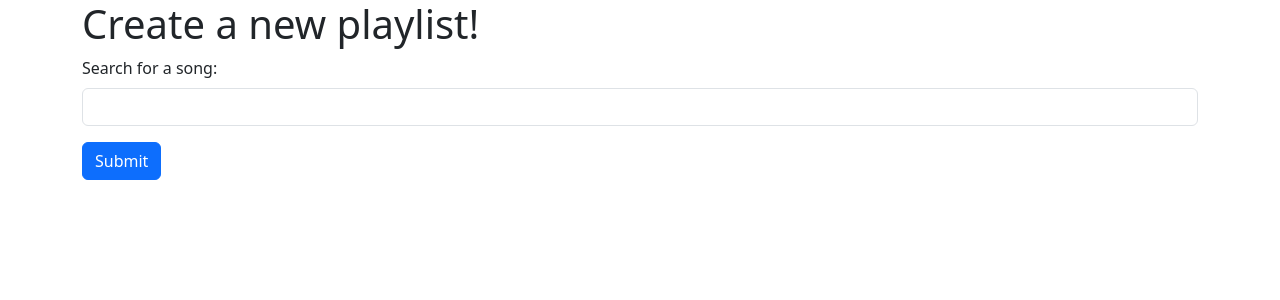
After one commit to mejonyu/yale-wrapped, a Flask app: page /search_page in a window 1280 px wide. The commit adds this page. Shown: the top 300 px of the page. Run offline with Flask 3, Linux system fonts and the light colour scheme.

Commit message:
Implement search page, create playlist, and add song to playlist functionality

```diff
--- a/static/main.js
+++ b/static/main.js
@@ -1,93 +1,7 @@
-const clientId = "90b2898c5e57448db258e1be673ea7b5"; // Replace with your client ID
-const params = new URLSearchParams(window.location.search);
-const code = params.get("code");
+const form = document.getElementById("song-form");
+const songInput = document.getElementById("song");
 
-alert('hi');
-
-if (!code) {
-    redirectToAuthCodeFlow(clientId);
-} else {
-    const accessToken = await getAccessToken(clientId, code);
-    const profile = await fetchProfile(accessToken);
-    populateUI(profile);
-}
-
-async function redirectToAuthCodeFlow(clientId) {
-    const verifier = generateCodeVerifier(128);
-    const challenge = await generateCodeChallenge(verifier);
-
-    localStorage.setItem("verifier", verifier);
-
-    const params = new URLSearchParams();
-    params.append("client_id", clientId);
-    params.append("response_type", "code");
-    params.append("redirect_uri", "http://localhost:5173/callback");
-    params.append("scope", "user-read-private user-read-email");
-    params.append("code_challenge_method", "S256");
-    params.append("code_challenge", challenge);
-
-    document.location = `https://accounts.spotify.com/authorize?${params.toString()}`;
-}
-
-function generateCodeVerifier(length) {
-    let text = '';
-    let possible = 'ABCDEFGHIJKLMNOPQRSTUVWXYZabcdefghijklmnopqrstuvwxyz0123456789';
-
-    for (let i = 0; i < length; i++) {
-        text += possible.charAt(Math.floor(Math.random() * possible.length));
-    }
-    return text;
-}
-
-async function generateCodeChallenge(codeVerifier) {
-    const data = new TextEncoder().encode(codeVerifier);
-    const digest = await window.crypto.subtle.digest('SHA-256', data);
-    return btoa(String.fromCharCode.apply(null, [...new Uint8Array(digest)]))
-        .replace(/\+/g, '-')
-        .replace(/\//g, '_')
-        .replace(/=+$/, '');
-}
-
-async function getAccessToken(clientId, code) {
-    const verifier = localStorage.getItem("verifier");
-
-    const params = new URLSearchParams();
-    params.append("client_id", clientId);
-    params.append("grant_type", "authorization_code");
-    params.append("code", code);
-    params.append("redirect_uri", "http://localhost:5173/callback");
-    params.append("code_verifier", verifier);
-
-    const result = await fetch("https://accounts.spotify.com/api/token", {
-        method: "POST",
-        headers: { "Content-Type": "application/x-www-form-urlencoded" },
-        body: params
-    });
-
-    const { access_token } = await result.json();
-    return access_token;
-}
-
-async function fetchProfile(token) {
-    const result = await fetch("https://api.spotify.com/v1/me", {
-        method: "GET", headers: { Authorization: `Bearer ${token}` }
-    });
-
-    return await result.json();
-}
-
-function populateUI(profile) {
-    document.getElementById("displayName").innerText = profile.display_name;
-    if (profile.images[0]) {
-        const profileImage = new Image(200, 200);
-        profileImage.src = profile.images[0].url;
-        document.getElementById("avatar").appendChild(profileImage);
-        document.getElementById("imgUrl").innerText = profile.images[0].url;
-    }
-    document.getElementById("id").innerText = profile.id;
-    document.getElementById("email").innerText = profile.email;
-    document.getElementById("uri").innerText = profile.uri;
-    document.getElementById("uri").setAttribute("href", profile.external_urls.spotify);
-    document.getElementById("url").innerText = profile.href;
-    document.getElementById("url").setAttribute("href", profile.href);
-}
+form.addEventListener("submit", function (e) {
+    e.preventDefault();
+    window.location = 'http://127.0.0.1:8000/add_song_to_playlist?song=' + songInput.value;
+});
--- a/templates/index.html
+++ b/templates/profile_page.html
@@ -20,6 +20,5 @@
         </ul>
         </section>
         <script src = "https://ajax.googleapis.com/ajax/libs/jquery/3.2.1/jquery.min.js"></script>
-        <script src = "main.js" type="text/javascript"></script>
     </body>
 </html>
--- /dev/null
+++ b/templates/search.html
@@ -0,0 +1,26 @@
+<!DOCTYPE html>
+<html lang="en">
+    <head>
+        <meta charset="UTF-8">
+        <meta name="viewport" content="width=device-width, initial-scale=1.0">
+        <title>Document</title>
+        <!-- Bootstrap CSS -->
+        <link href="https://cdn.jsdelivr.net/npm/bootstrap@5.3.3/dist/css/bootstrap.min.css" rel="stylesheet" integrity="sha384-QWTKZyjpPEjISv5WaRU9OFeRpok6YctnYmDr5pNlyT2bRjXh0JMhjY6hW+ALEwIH" crossorigin="anonymous">
+    </head>
+    <body>
+        <div class="container">
+            <h1>Create a new playlist!</h1>
+            <form id="song-form">
+                <div class="mb-3">
+                    <label for="song" class="form-label">Search for a song:</label>
+                    <input type="text" class="form-control" id="song">
+                </div>
+                <button type="submit" class="btn btn-primary">Submit</button>
+            </form>
+        </container>
+
+        <script src="https://cdn.jsdelivr.net/npm/@popperjs/core@2.9.2/dist/umd/popper.min.js" integrity="sha384-IQsoLXl5PILFhosVNubq5LC7Qb9DXgDA9i+tQ8Zj3iwWAwPtgFTxbJ8NT4GN1R8p" crossorigin="anonymous"></script>
+        <script src="https://cdn.jsdelivr.net/npm/bootstrap@5.0.2/dist/js/bootstrap.min.js" integrity="sha384-cVKIPhGWiC2Al4u+LWgxfKTRIcfu0JTxR+EQDz/bgldoEyl4H0zUF0QKbrJ0EcQF" crossorigin="anonymous"></script>
+        <script src="../static/main.js"></script>
+    </body>
+</html>
--- a/views.py
+++ b/views.py
@@ -26,6 +26,47 @@ def redirect_page():
     token_info = create_spotify_oauth().get_access_token(code)
     # save the token info in session
     session[TOKEN_INFO] = token_info
+    return redirect(url_for('views.search_page', _external=True))
+
+@views.route("/search_page")
+def search_page():
+    return render_template("search.html")
+
+@views.route("/add_song_to_playlist")
+def add_song_to_playlist():
+    try:
+        # get the token info from the session
+        token_info = get_token()
+    except:
+        # if the token info is not found, redirect the user to the login route
+        print('User not logged in')
+        return redirect(url_for('views.login', _external=True))
+
+    # create a Spotipy instance with the access token
+    print(token_info)
+    sp = spotipy.Spotify(auth=token_info['access_token'])
+    curr_user_info = sp.me()
+
+    args = request.args
+    song_title = args.get("song")
+
+    # get the user's playlists
+    playlists =  sp.current_user_playlists()["items"]
+    playlist_id = None
+
+    # find our playlist if created
+    for p in playlists:
+        if(p["name"] == "CPSC 484 Songs"):
+            playlist_id = p["id"]
+            break
+
+    # create playlist if not found
+    if not playlist_id:
+        p = sp.user_playlist_create(user = sp.me()["id"], name = "CPSC 484 Songs")
+        playlist_id = p["id"]
+
+    # add new song to the playlist
+    sp.playlist_add_items(playlist_id = playlist_id, items = [sp.search(song_title, limit=1, type="track")["tracks"]["items"][0]["uri"]])
     return redirect(url_for('views.profile_page', _external=True))
 
 @views.route("/profile_page")
@@ -39,10 +80,11 @@ def profile_page():
         return redirect(url_for('views.login', _external=True))
 
     # create a Spotipy instance with the access token
+    print(token_info)
     sp = spotipy.Spotify(auth=token_info['access_token'])
     curr_user_info = sp.me()
 
-    return render_template("index.html",
+    return render_template("profile_page.html",
         display_name = curr_user_info["display_name"],
         id = curr_user_info["id"],
         uri = curr_user_info["uri"],
```
Also changed, not shown: 1 other file.
